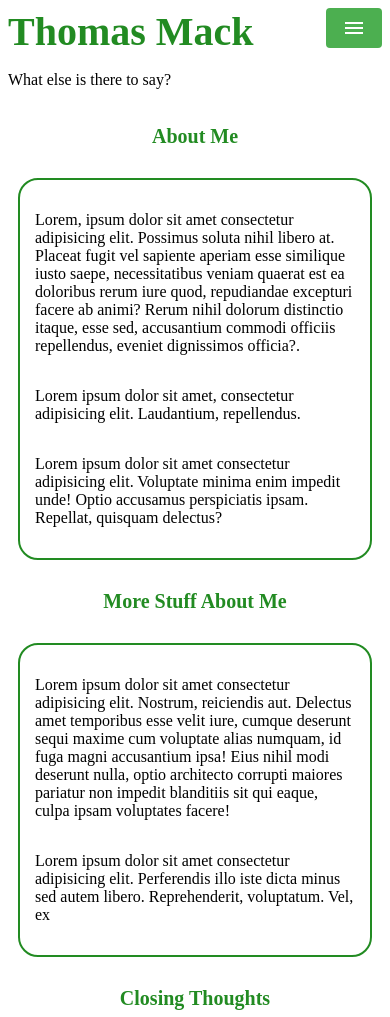
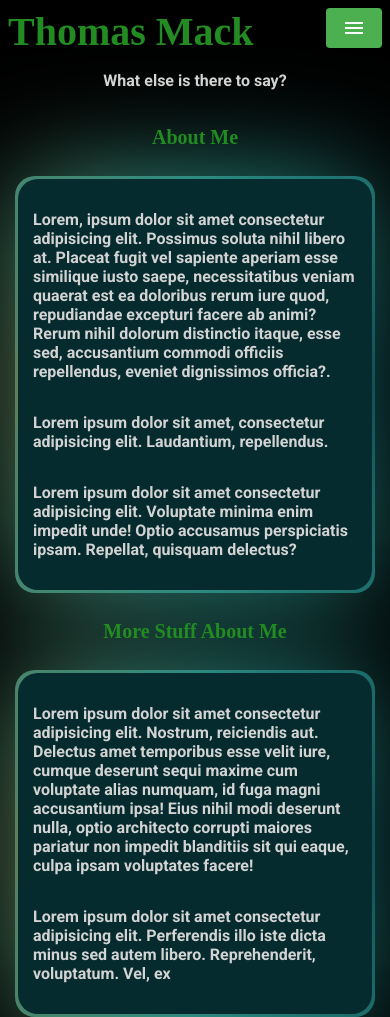
Before and after one commit to AngryGrizzlyBear/Web-Exercises, a plain HTML site: page index.html in a window 390 px wide. Shown: the top 1017 px of the page. Drawn offline with nearby package versions, Linux system fonts and the light colour scheme; a web font is replaced by a local one.

Commit message:
created an animated border!

```diff
--- a/index.html
+++ b/index.html
@@ -11,6 +11,10 @@
     <link rel="preconnect" href="https://fonts.googleapis.com">
     <link rel="preconnect" href="https://fonts.gstatic.com" crossorigin>
     <link href="https://fonts.googleapis.com/css2?family=Doto:wght@100..900&display=swap" rel="stylesheet">
+    <link rel="preconnect" href="https://fonts.googleapis.com">
+    <link rel="preconnect" href="https://fonts.gstatic.com" crossorigin>
+    <link href="https://fonts.googleapis.com/css2?family=Roboto:ital,wght@0,100..900;1,100..900&display=swap"
+        rel="stylesheet">
     <script src="/script.js" defer></script>
 
 </head>
@@ -32,7 +36,7 @@
     </section>
 
     <section>
-        <div>
+        <div class="flex-container">
             <p>What else is there to say?</p>
         </div>
     </section>
--- a/style.css
+++ b/style.css
@@ -1,4 +1,41 @@
+@property --gradient-angle {
+    syntax: "<angle>";
+    initial-value: 0deg;
+    inherits: false;
+}
+
+@keyframes rotation {
+    0% {
+        --gradient-angle: 0deg;
+    }
+
+    100% {
+        --gradient-angle: 360deg;
+    }
+}
+
+
+:root {
+    --clr-1: #052b2f;
+    --clr-2: #073438;
+    --clr-3: #0e4b50;
+    --clr-4: #2d8f85;
+    --clr-5: #637c54;
+    --clr-6: #052b2f;
+    --clr-7: #d3d3d3;
+}
+
+p {
+    color: var(--clr-7);
+    font-family: "Roboto", serif;
+    font-optical-sizing: auto;
+    font-style: normal;
+    font-weight: bold;
+}
+
+body{background-color: black;}
 @media screen and (max-width: 500px) {
+
     .test {
         color: forestgreen;
         font-size: 40px;
@@ -9,6 +46,8 @@
         font-variation-settings:
             "ROND" 0;
     }
+
+
 
     .top-page {
         display: flex;
@@ -80,10 +119,27 @@
 
     .desc-card {
         display: flex;
-        border: solid 2px forestgreen;
+        /* border: solid 2px forestgreen; */
         border-radius: 20px;
         flex-wrap: wrap;
         padding: 15px;
         margin: 10px;
+        background: var(--clr-6);
+        position: relative;
+    }
+
+    .desc-card::before,
+    .desc-card::after {
+        content: "";
+        position: absolute;
+        inset: -.2rem;
+        background: conic-gradient(from var(--gradient-angle), var(--clr-3), var(--clr-4), var(--clr-5), var(--clr-4), var(--clr-3));
+        border-radius: inherit;
+        animation: rotation 20s linear infinite;
+        z-index: -1;
+    }
+
+    .desc-card::after {
+        filter: blur(3.5rem);
     }
 }
```
